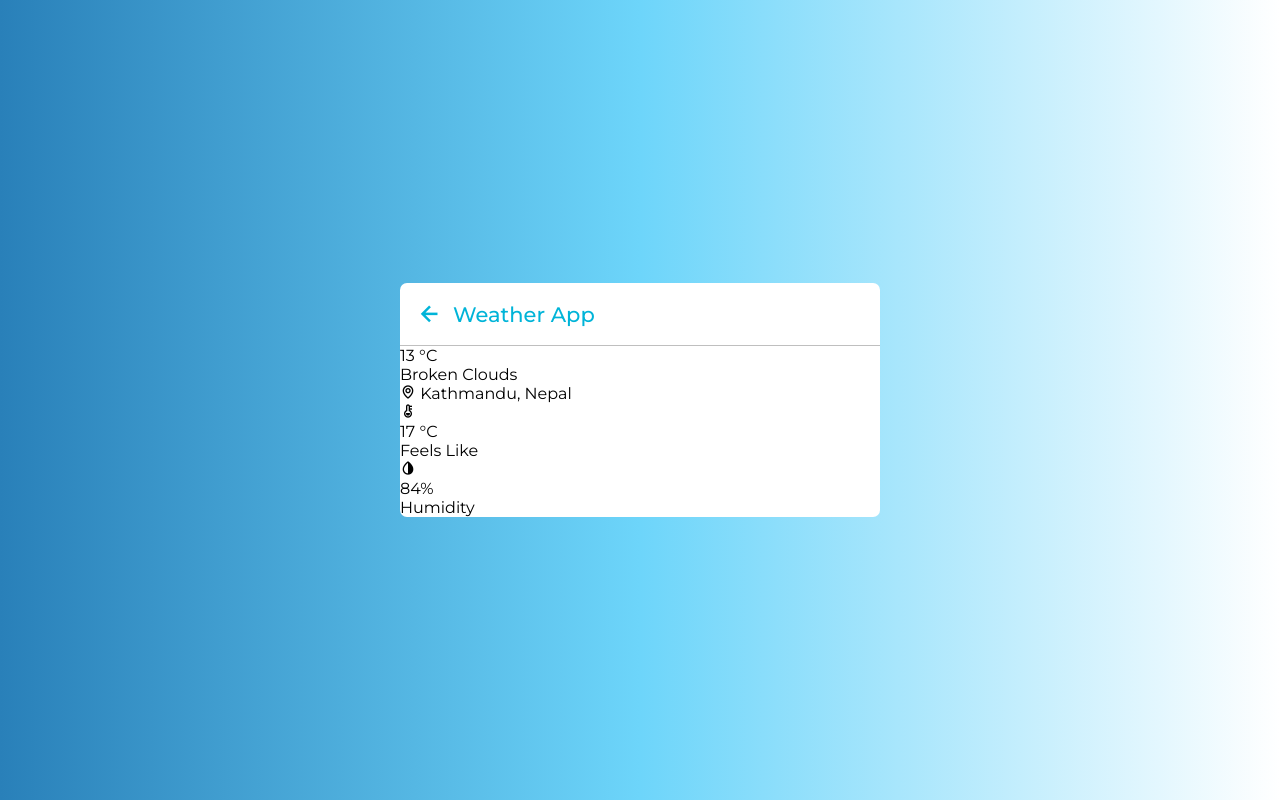
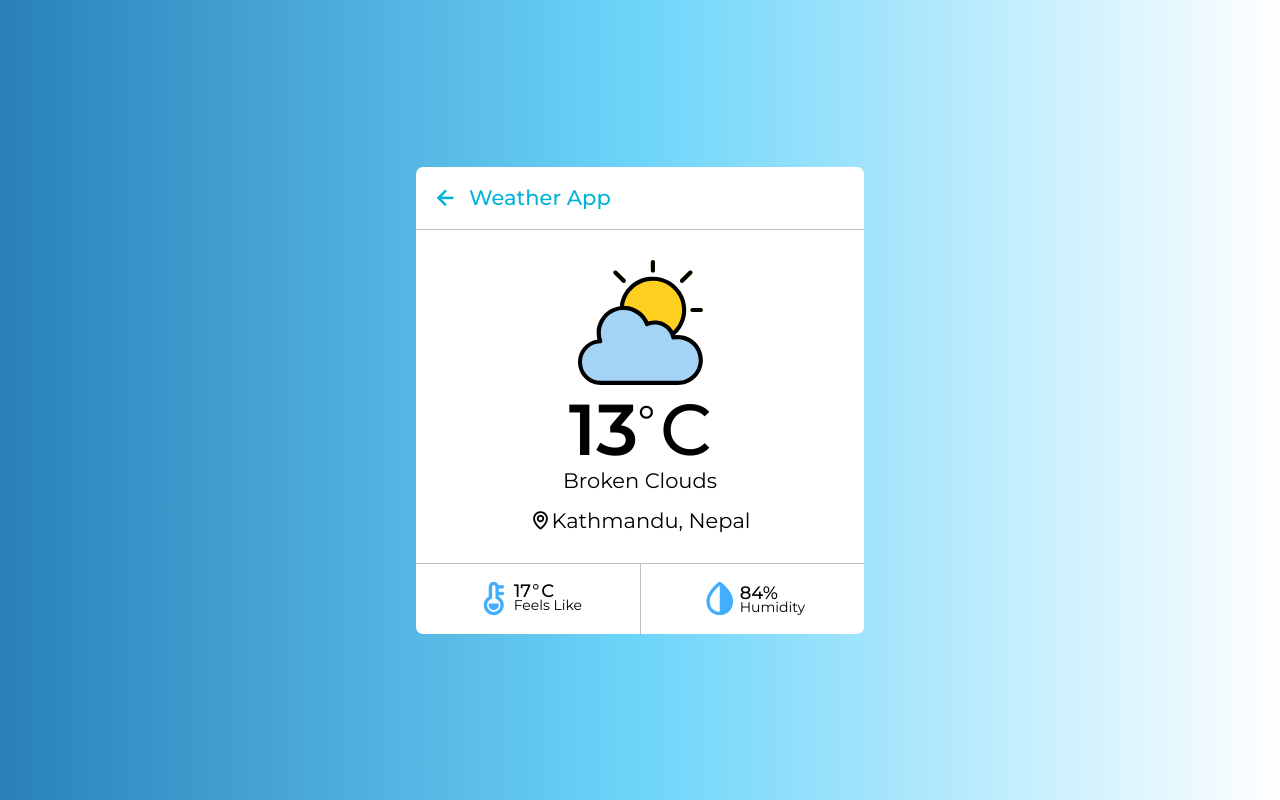
Before and after one commit to ShantanuSutar/Weather-App, a plain HTML site: page index.html in a window 1280 px wide. Drawn offline with nearby package versions, Linux system fonts and the light colour scheme.

Commit message:
Styling weather information

```diff
--- a/index.html
+++ b/index.html
@@ -34,7 +34,7 @@
         <button>Get Device Location</button>
       </section>
       <section class="weather">
-        <!-- <img src="icons\cloud.svg" alt="Weather Icon" /> -->
+        <img src="icons\cloud.svg" alt="Weather Icon" />
         <div class="temp">
             <span class="num">13</span>
             <span class="deg">&#176</span>C
@@ -49,7 +49,7 @@
                 <i class="bx bxs-thermometer"></i>
                 <div class="details">
                     <div class="temp">
-                        <span class="num">17</span>
+                        <span class="num-2">17</span>
                         <span class="deg">&#176</span>C
                     </div>
                     <p>Feels Like</p>
@@ -58,7 +58,7 @@
             <div class="column humidity">
                 <i class="bx bxs-droplet-half"></i>
                 <div class="details">
-                    <span class="num">84%</span>
+                    <span>84%</span>
                     <p>Humidity</p>
                 </div>
             </div>
--- a/style.css
+++ b/style.css
@@ -26,7 +26,7 @@ body {
 }
 
 .container {
-  width: 30rem;
+  width: 28rem;
   border-radius: 7px;
   background: #fff;
 }
@@ -126,3 +126,92 @@ header i {
     #2980b9
   ); /* W3C, IE 10+/ Edge, Firefox 16+, Chrome 26+, Opera 12+, Safari 7+ */
 }
+
+.container .weather {
+  margin: 30px 0 0;
+  display: flex;
+  align-items: center;
+  justify-content: center;
+  flex-direction: column;
+}
+
+.weather img {
+  max-width: 125px;
+}
+
+.weather .temp {
+  display: flex;
+  font-size: 72px;
+  font-weight: 500;
+}
+
+.weather .temp .num {
+  font-weight: 600;
+}
+
+.weather .temp .deg {
+  font-size: 40px;
+  margin: 10px 5px 0 0;
+  display: block;
+}
+
+.weather .type {
+  font-size: 21px;
+  text-align: center;
+  margin: -5px 20px 15px;
+}
+
+.weather .location {
+  display: flex;
+  align-items: center;
+  font-size: 21px;
+  margin-bottom: 30px;
+}
+
+.location i {
+  font-size: 22px;
+}
+
+.weather .bottom {
+  width: 100%;
+  display: flex;
+  align-items: center;
+  border-top: 1px solid #bfbfbf;
+  justify-content: space-between;
+  justify-content: center;
+}
+
+.bottom .column {
+  width: 100%;
+  display: flex;
+  padding: 15px;
+  align-items: center;
+  justify-content: center;
+}
+
+.column i {
+  color: #43affc;
+  font-size: 40px;
+}
+
+.column.humidity {
+  border-left: 1px solid #bfbfbf;
+}
+
+.details .temp,
+.humidity span {
+  font-size: 18px;
+  font-weight: 500;
+  margin-top: -3px;
+}
+
+.details .temp .deg {
+  margin: 0;
+  font-size: 17px;
+  padding: 0 2px 0 1px;
+}
+
+.details p {
+  font-size: 14px;
+  margin-top: -6px;
+}
```
